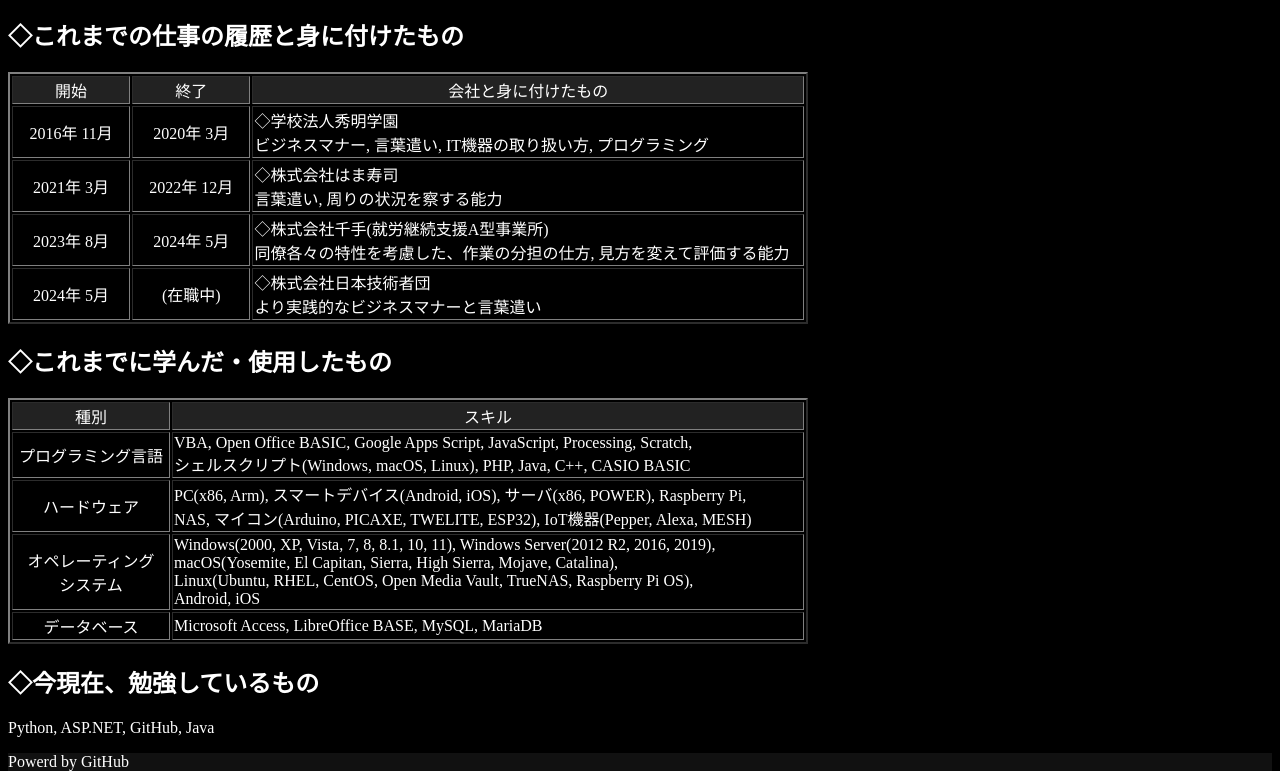
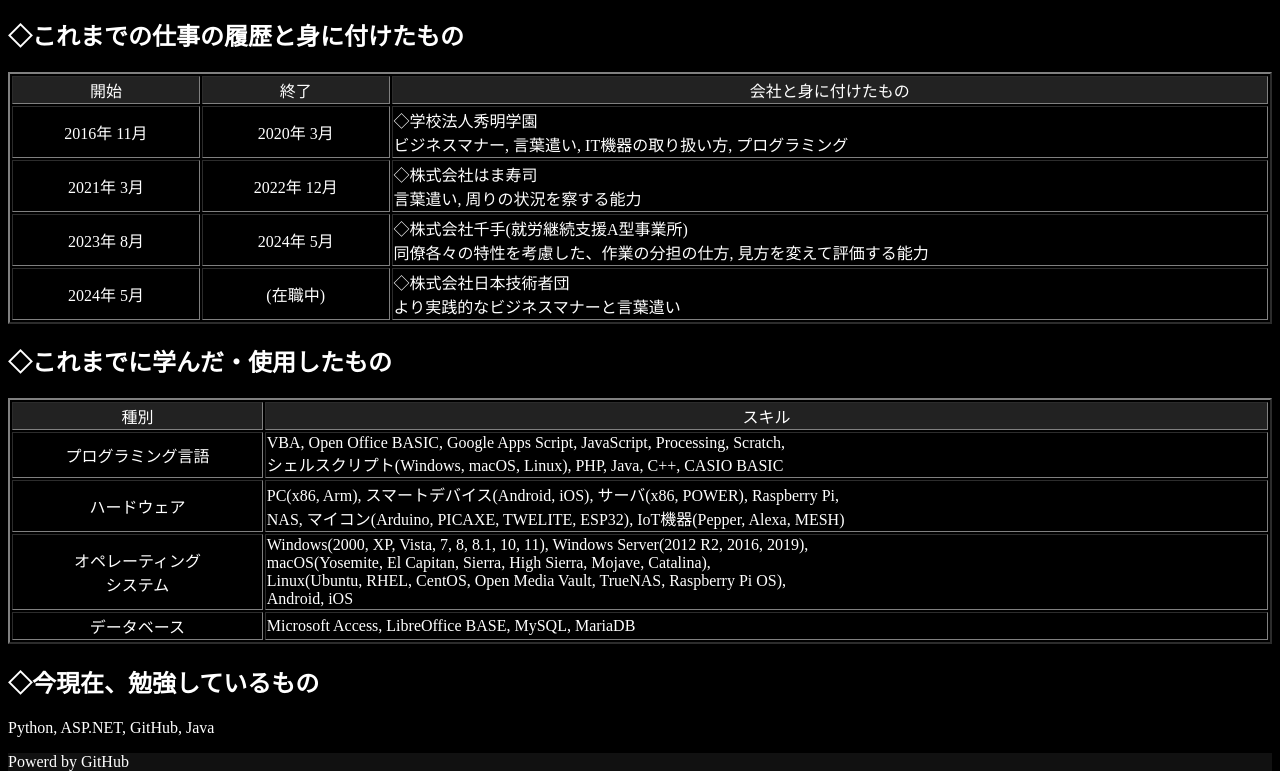
Before and after one commit to Hirotaka-MORI-5327/Portfolio-2025, a plain HTML site: page about_me_career.html in a window 1280 px wide. Shown: the part 601-1372 px from the top of the page. Drawn offline with Linux system fonts and the light colour scheme.

Commit message:
Update about_me_career.html

```diff
--- a/about_me_career.html
+++ b/about_me_career.html
@@ -38,7 +38,7 @@
             ◇これまでの仕事の履歴と身に付けたもの
         </h2>
         <p>
-            <table style="width: 100vh; text-align: center;" border="2">
+            <table style="width: 100%; text-align: center;" border="2">
                 <tr>
                     <td style="width: 15%; background-color: #222222;">
                         開始
@@ -103,7 +103,7 @@
         <h2>
             ◇これまでに学んだ・使用したもの
         </h2>
-        <table style="width: 100vh; text-align: center;" border="2">
+        <table style="width: 100%; text-align: center;" border="2">
             <tr>
                 <td style="width: 20%; background-color: #222222;">
                     種別
```
